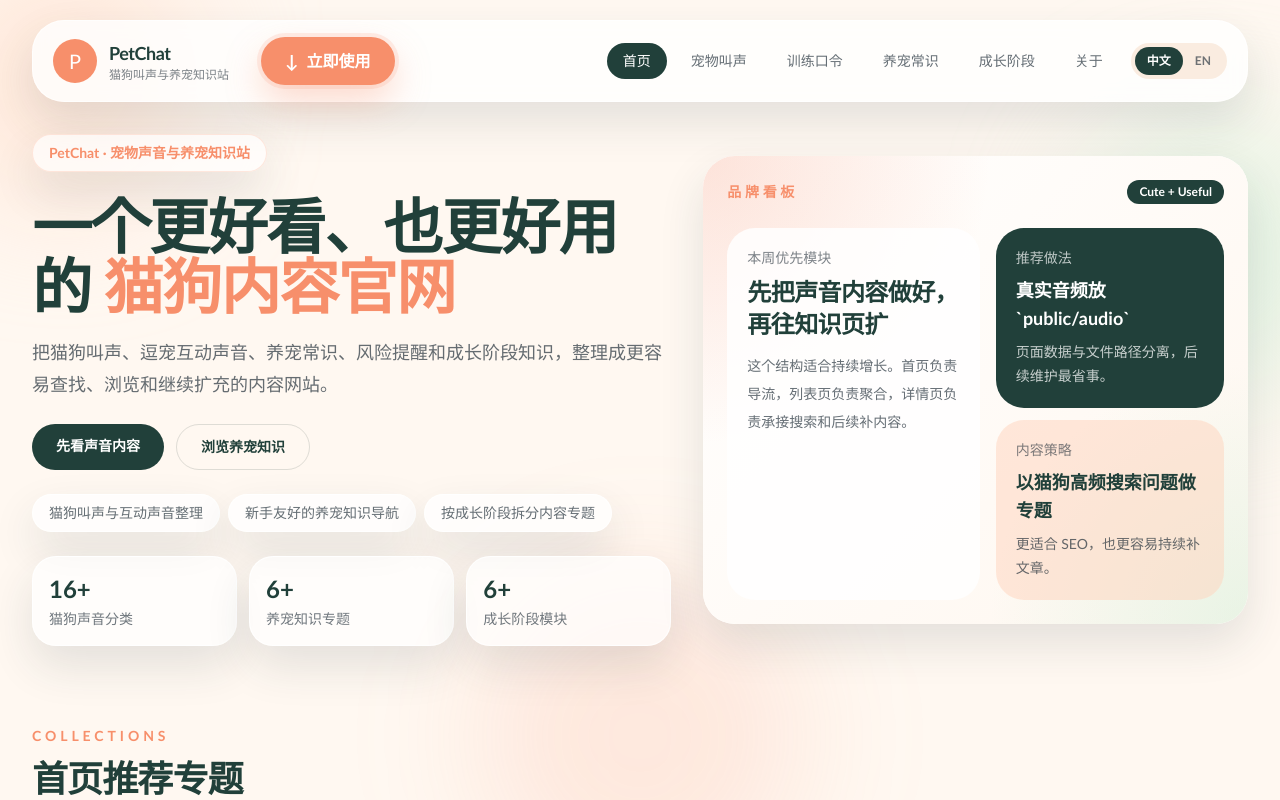
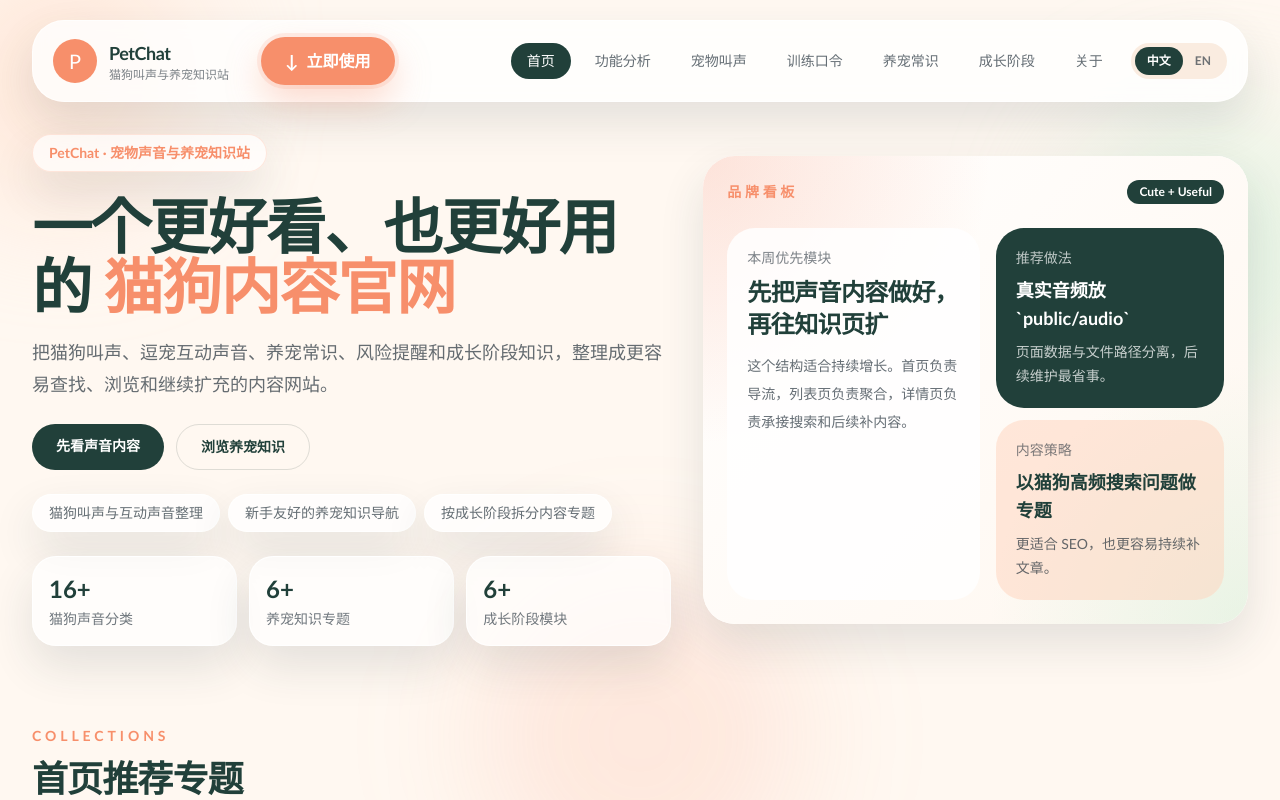
Before and after one commit to tongwanming/PetPulse, a Nuxt app: page / in a window 1280 px wide. Shown: the top 800 px of the page. Built offline with nearby package versions, Linux system fonts and the light colour scheme.

Commit message:
feat:新增功能

```diff
--- a/components/SiteHeader.vue
+++ b/components/SiteHeader.vue
@@ -8,6 +8,7 @@ const { public: { appStoreUrl } } = useRuntimeConfig();
 
 const navigation = computed(() => [
   { label: copy.value.nav.home, to: "/" },
+  { label: locale.value === "zh" ? "功能分析" : "Feature Map", to: "/feature-analysis" },
   { label: copy.value.nav.sounds, to: "/sounds" },
   { label: copy.value.nav.training, to: "/training" },
   { label: copy.value.nav.guides, to: "/guides" },
--- a/pages/index.vue
+++ b/pages/index.vue
@@ -21,7 +21,6 @@ import {
 } from "~/data/localized-content";
 
 const { locale, copy } = useSiteLocale();
-const { public: { appStoreUrl } } = useRuntimeConfig();
 
 useSeoMeta(() => ({
   title: "PetChat",
```
